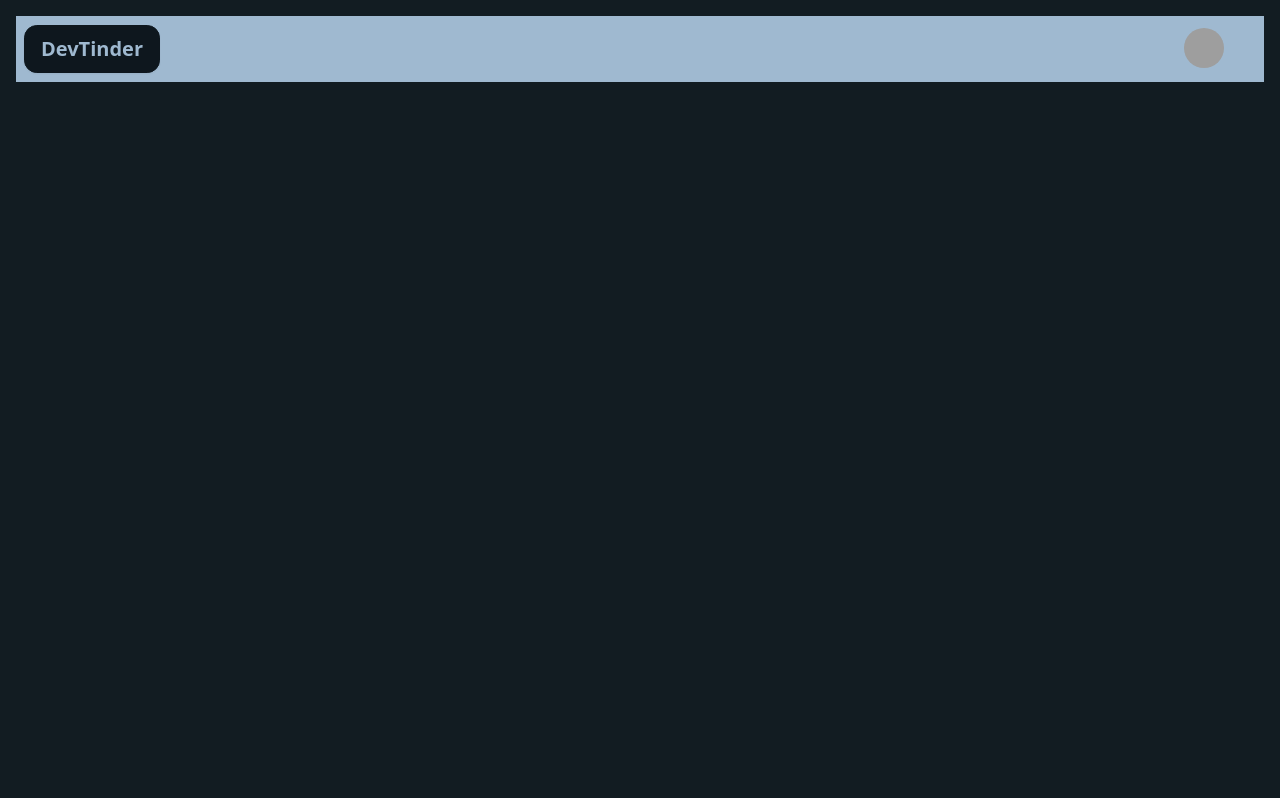
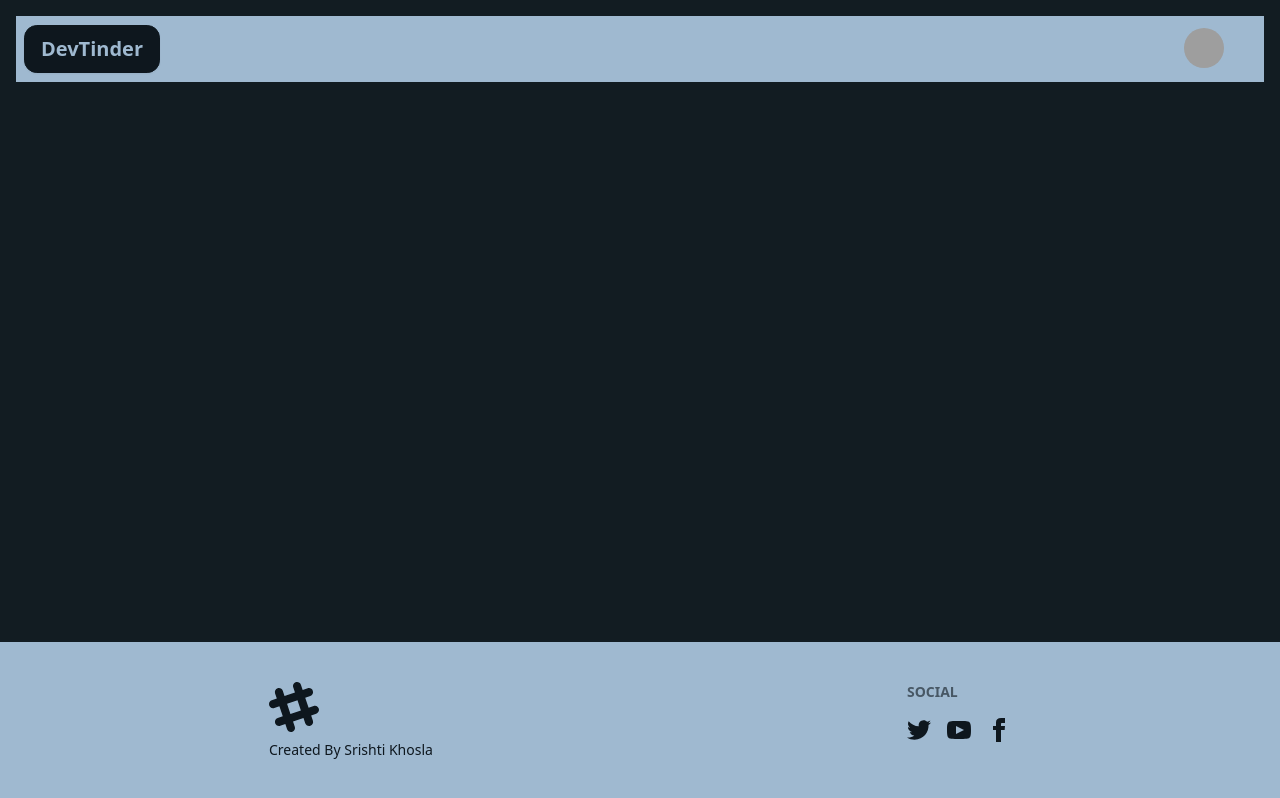
Before and after one commit to 02siri/devTinder-web, a React (Vite) app: page / in a window 1280 px wide. Built offline with nearby package versions, Linux system fonts and the light colour scheme; grey boxes are pictures that could not be loaded.

Commit message:
Setup Routing + Basic Components

```diff
--- a/package.json
+++ b/package.json
@@ -11,7 +11,8 @@
   },
   "dependencies": {
     "react": "^19.2.0",
-    "react-dom": "^19.2.0"
+    "react-dom": "^19.2.0",
+    "react-router-dom": "^7.10.0"
   },
   "devDependencies": {
     "@eslint/js": "^9.39.1",
--- a/src/App.jsx
+++ b/src/App.jsx
@@ -1,36 +1,21 @@
+import { BrowserRouter, Routes, Route } from "react-router-dom";
+import Body from "./components/Body";
+import Login from "./components/Login";
+import Profile from "./components/Profile";
+
 function App() {
   return (
-    <div className="p-4">
-      <div className="navbar bg-base-content">
-    <div className="flex-1">
-      <a className="btn text-xl bg-base-200">DevTinder</a>
-  </div>
-  <div className="flex-none gap-2">
+    <>
+    <BrowserRouter basename="/">
+    <Routes>
+      <Route path="/" element ={<Body/>}>
+        <Route path="/login" element ={<Login/>} />
+        <Route path="/profile" element ={<Profile/>} />
+      </Route>
 
-    <div className="dropdown dropdown-end mx-7">
-      <div tabIndex={0} role="button" className="btn btn-ghost btn-circle avatar">
-        <div className="w-10 rounded-full">
-          <img
-            alt="Tailwind CSS Navbar component"
-            src="https://img.daisyui.com/images/stock/photo-1534528741775-53994a69daeb.webp" />
-        </div>
-      </div>
-      <ul
-        tabIndex={0}
-        className="menu menu-sm dropdown-content bg-base-100 rounded-box z-[1] mt-3 w-52 p-2 shadow">
-        <li>
-          <a className="justify-between">
-            Profile
-            <span className="badge">New</span>
-          </a>
-        </li>
-        <li><a>Settings</a></li>
-        <li><a>Logout</a></li>
-      </ul>
-    </div>
-  </div>
-</div>
-    </div>
+    </Routes>
+    </BrowserRouter>
+    </>
   );
 }
 
--- /dev/null
+++ b/src/components/Body.jsx
@@ -0,0 +1,18 @@
+import { Outlet } from "react-router-dom";
+import NavBar from "./NavBar";
+import Footer from "./Footer";
+
+const Body = () =>{
+    return (
+        <div>
+            <NavBar/>
+
+            {/*Outlet - any children components of Body will be rendered here*/}
+            <Outlet />
+
+            <Footer/>
+        </div>
+    );
+};
+
+export default Body;
--- /dev/null
+++ b/src/components/Footer.jsx
@@ -0,0 +1,62 @@
+const Footer = () => {
+    return (
+    <footer className="footer sm:footer-horizontal bg-base-content text-base-200 p-10 fixed bottom-0 justify-items-center">
+  <aside>
+    <svg
+      width="50"
+      height="50"
+      viewBox="0 0 24 24"
+      xmlns="http://www.w3.org/2000/svg"
+      fillRule="evenodd"
+      clipRule="evenodd"
+      className="fill-current">
+      <path
+        d="M22.672 15.226l-2.432.811.841 2.515c.33 1.019-.209 2.127-1.23 2.456-1.15.325-2.148-.321-2.463-1.226l-.84-2.518-5.013 1.677.84 2.517c.391 1.203-.434 2.542-1.831 2.542-.88 0-1.601-.564-1.86-1.314l-.842-2.516-2.431.809c-1.135.328-2.145-.317-2.463-1.229-.329-1.018.211-2.127 1.231-2.456l2.432-.809-1.621-4.823-2.432.808c-1.355.384-2.558-.59-2.558-1.839 0-.817.509-1.582 1.327-1.846l2.433-.809-.842-2.515c-.33-1.02.211-2.129 1.232-2.458 1.02-.329 2.13.209 2.461 1.229l.842 2.515 5.011-1.677-.839-2.517c-.403-1.238.484-2.553 1.843-2.553.819 0 1.585.509 1.85 1.326l.841 2.517 2.431-.81c1.02-.33 2.131.211 2.461 1.229.332 1.018-.21 2.126-1.23 2.456l-2.433.809 1.622 4.823 2.433-.809c1.242-.401 2.557.484 2.557 1.838 0 .819-.51 1.583-1.328 1.847m-8.992-6.428l-5.01 1.675 1.619 4.828 5.011-1.674-1.62-4.829z"></path>
+    </svg>
+    <p>
+      Created By Srishti Khosla
+    </p>
+  </aside>
+  <nav>
+    <h6 className="footer-title">Social</h6>
+    <div className="grid grid-flow-col gap-4">
+      <a>
+        <svg
+          xmlns="http://www.w3.org/2000/svg"
+          width="24"
+          height="24"
+          viewBox="0 0 24 24"
+          className="fill-current">
+          <path
+            d="M24 4.557c-.883.392-1.832.656-2.828.775 1.017-.609 1.798-1.574 2.165-2.724-.951.564-2.005.974-3.127 1.195-.897-.957-2.178-1.555-3.594-1.555-3.179 0-5.515 2.966-4.797 6.045-4.091-.205-7.719-2.165-10.148-5.144-1.29 2.213-.669 5.108 1.523 6.574-.806-.026-1.566-.247-2.229-.616-.054 2.281 1.581 4.415 3.949 4.89-.693.188-1.452.232-2.224.084.626 1.956 2.444 3.379 4.6 3.419-2.07 1.623-4.678 2.348-7.29 2.04 2.179 1.397 4.768 2.212 7.548 2.212 9.142 0 14.307-7.721 13.995-14.646.962-.695 1.797-1.562 2.457-2.549z"></path>
+        </svg>
+      </a>
+      <a>
+        <svg
+          xmlns="http://www.w3.org/2000/svg"
+          width="24"
+          height="24"
+          viewBox="0 0 24 24"
+          className="fill-current">
+          <path
+            d="M19.615 3.184c-3.604-.246-11.631-.245-15.23 0-3.897.266-4.356 2.62-4.385 8.816.029 6.185.484 8.549 4.385 8.816 3.6.245 11.626.246 15.23 0 3.897-.266 4.356-2.62 4.385-8.816-.029-6.185-.484-8.549-4.385-8.816zm-10.615 12.816v-8l8 3.993-8 4.007z"></path>
+        </svg>
+      </a>
+      <a>
+        <svg
+          xmlns="http://www.w3.org/2000/svg"
+          width="24"
+          height="24"
+          viewBox="0 0 24 24"
+          className="fill-current">
+          <path
+            d="M9 8h-3v4h3v12h5v-12h3.642l.358-4h-4v-1.667c0-.955.192-1.333 1.115-1.333h2.885v-5h-3.808c-3.596 0-5.192 1.583-5.192 4.615v3.385z"></path>
+        </svg>
+      </a>
+    </div>
+  </nav>
+</footer>
+    );
+};
+
+export default Footer;
--- /dev/null
+++ b/src/components/Login.jsx
@@ -0,0 +1,8 @@
+const Login = () => {
+    return (<div>
+        <h1>Login</h1>
+    </div>
+);
+};
+
+export default Login;
--- /dev/null
+++ b/src/components/NavBar.jsx
@@ -0,0 +1,37 @@
+const NavBar = () =>{
+    return (
+    <div className="p-4">
+      <div className="navbar bg-base-content">
+    <div className="flex-1">
+      <a className="btn text-xl bg-base-200">DevTinder</a>
+  </div>
+  <div className="flex-none gap-2">
+
+    <div className="dropdown dropdown-end mx-7">
+      <div tabIndex={0} role="button" className="btn btn-ghost btn-circle avatar">
+        <div className="w-10 rounded-full">
+          <img
+            alt="Tailwind CSS Navbar component"
+            src="https://img.daisyui.com/images/stock/photo-1534528741775-53994a69daeb.webp" />
+        </div>
+      </div>
+      <ul
+        tabIndex={0}
+        className="menu menu-sm dropdown-content bg-base-100 rounded-box z-[1] mt-3 w-52 p-2 shadow">
+        <li>
+          <a className="justify-between">
+            Profile
+            <span className="badge">New</span>
+          </a>
+        </li>
+        <li><a>Settings</a></li>
+        <li><a>Logout</a></li>
+      </ul>
+    </div>
+  </div>
+</div>
+    </div>
+    );
+};
+
+export default NavBar;
--- /dev/null
+++ b/src/components/Profile.jsx
@@ -0,0 +1,8 @@
+const Profile = () => {
+    return (<div>
+        <h1>Profile</h1>
+    </div>
+    );
+};
+
+export default Profile;
```
Also changed, not shown: 2 other files (tests, documents, lock files or other folders).
